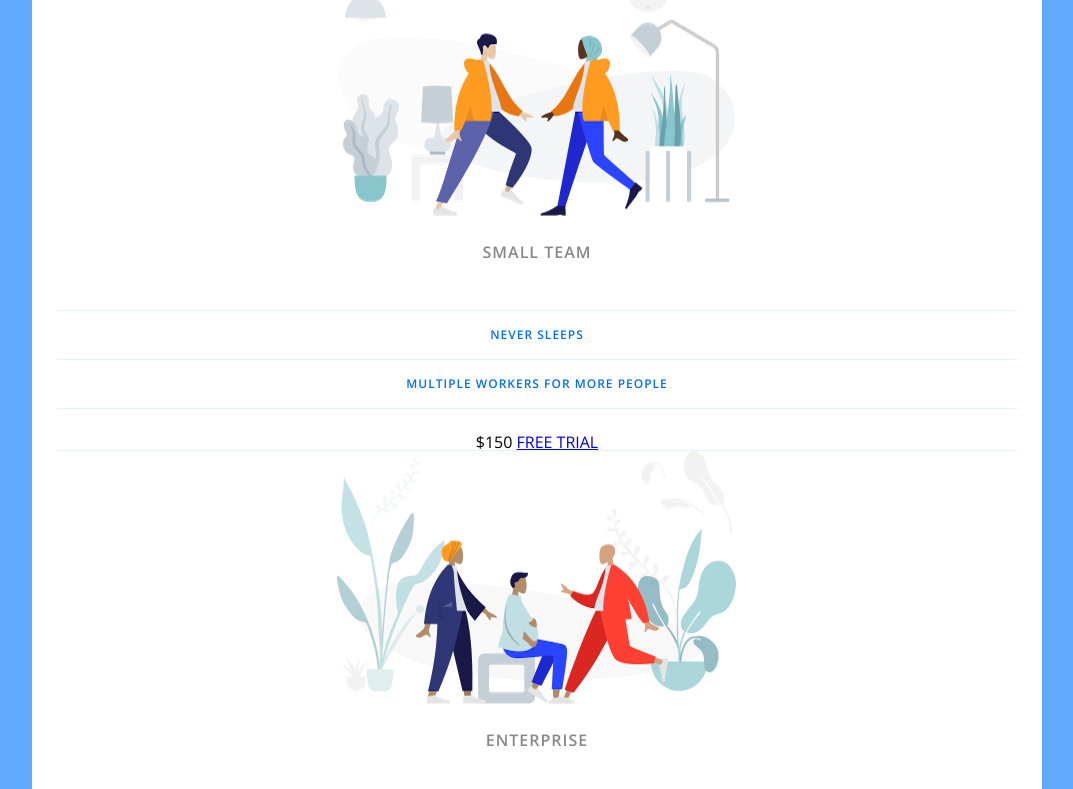
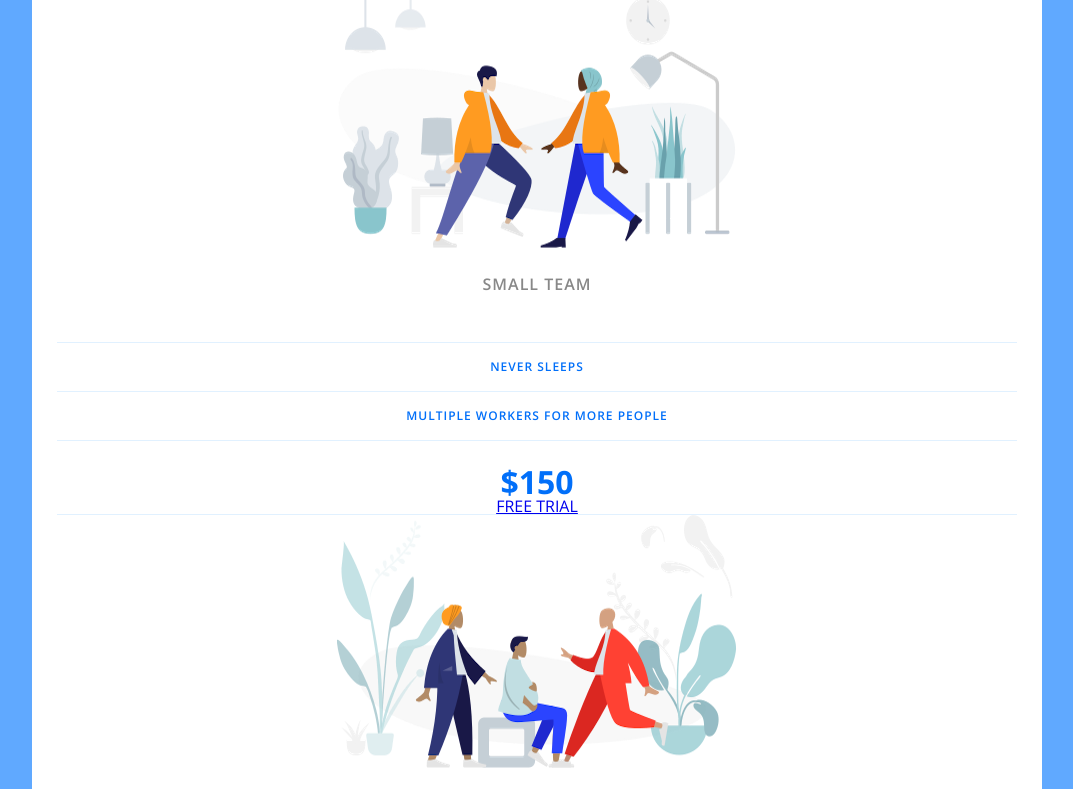
Before and after one commit to singharaj-usai/Pricing-Panel-Project, a website: page index.html in a window 1280 px wide. Shown: the part 540-1329 px from the top of the page, without its empty margins (103-1176 px from the left). Drawn offline with nearby package versions, Linux system fonts and the light colour scheme.

Commit message:
pricing price properties

```diff
--- a/app.css
+++ b/app.css
@@ -108,3 +108,10 @@ body {
 .pricing-features-item:last-child {
     border-bottom: 1px solid #e1f1ff;
 }
+
+.pricing-price {
+    color: #016ff9;
+    display: block;
+    font-size: 32px;
+    font-weight: 700;
+}
```
